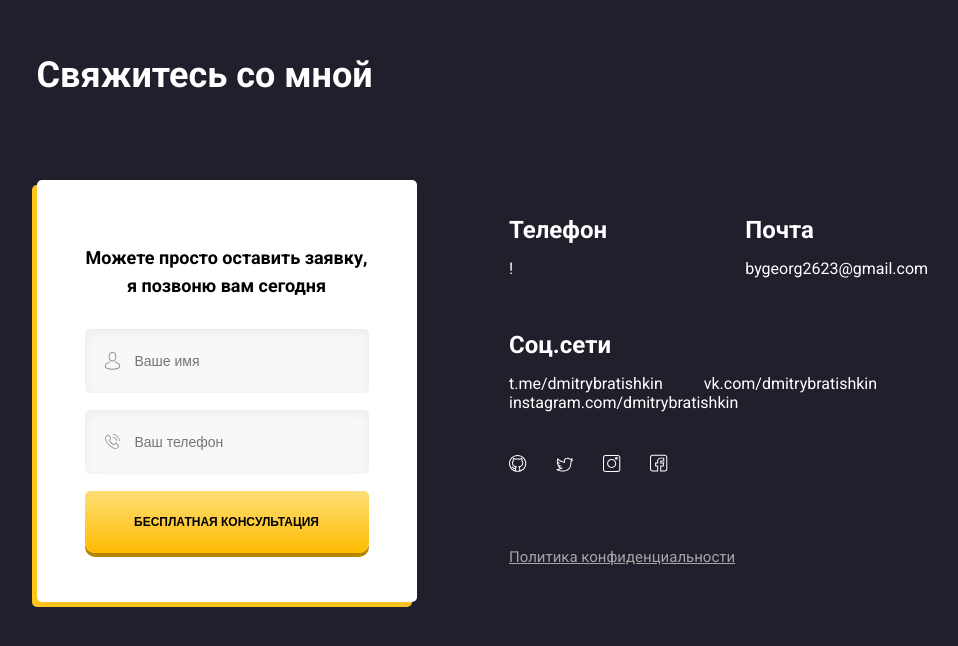
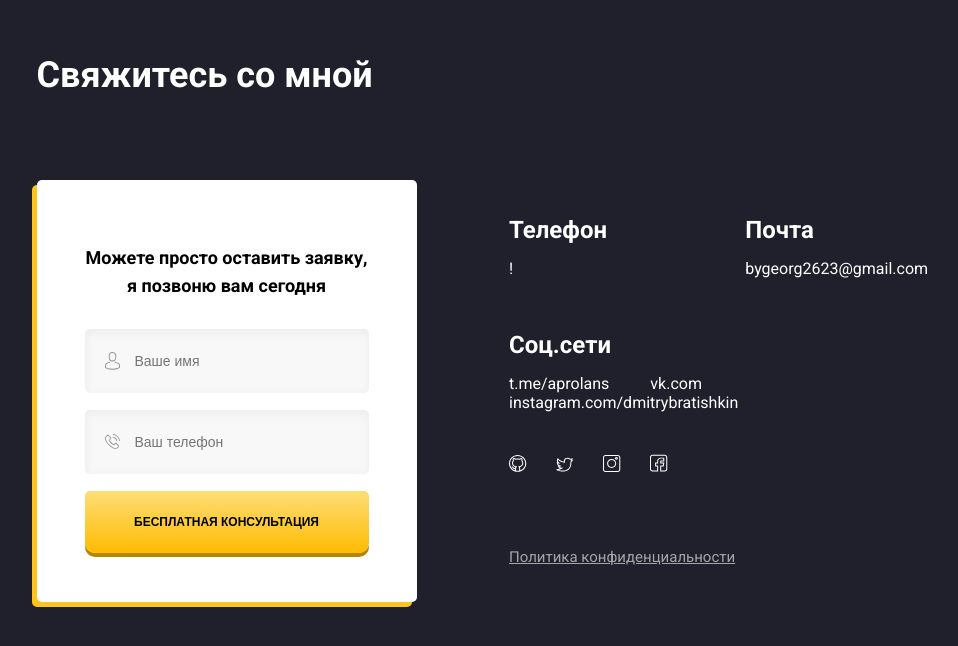
Before and after one commit to dmitrybratishkin/dmitrybratishkin.github.io, a plain HTML site: page index.html in a window 1280 px wide. Shown: the part 2198-2844 px from the top of the page, without its empty margins (131-1089 px from the left). Drawn offline with Linux system fonts and the light colour scheme; a script that the page names is missing.

Commit message:
Update index.html

```diff
--- a/index.html
+++ b/index.html
@@ -19,7 +19,7 @@
                     <a href="http://github.com/dmitrybratishkin" class="social-link"><img src="./img/social/github.svg" alt="github"></a>
                     <a href="http://twitter.com/" class="social-link"><img src="./img/social/twitter.svg" alt="twitter"></a>
                     <a href="http://instagram.com/dmitrybratishkin" class="social-link"><img src="./img/social/instagram.svg" alt="instagram"></a>
-                    <a href="http://vk.com/dmitrybratishkin" class="social-link"><img src="./img/social/facebook.svg" alt="VK"></a>
+                    <a href="http://vk.com/" class="social-link"><img src="./img/social/facebook.svg" alt="VK"></a>
                 </div>
                 <!-- /.social-links -->
             </div>
@@ -289,9 +289,9 @@
                         <!-- /.contacts mail -->
                         <div class="contacts-social">
                             <h4 class="contacts-title">Соц.сети</h4>
-                            <a href="http://t.me/aprolans" class="contacts-link">t.me/dmitrybratishkin</a>
-                            <a href="http://vk.com/" class="contacts-link">vk.com/dmitrybratishkin</a>
-                            <a href="http://instagram.com/" class="contacts-link">instagram.com/dmitrybratishkin</a>
+                            <a href="http://t.me/aprolans" class="contacts-link">t.me/aprolans</a>
+                            <a href="http://vk.com/" class="contacts-link">vk.com</a>
+                            <a href="http://instagram.com/dmitrybratishkin" class="contacts-link">instagram.com/dmitrybratishkin</a>
                         </div>
                         <!-- /.contacts-social -->
                     </div>
```
